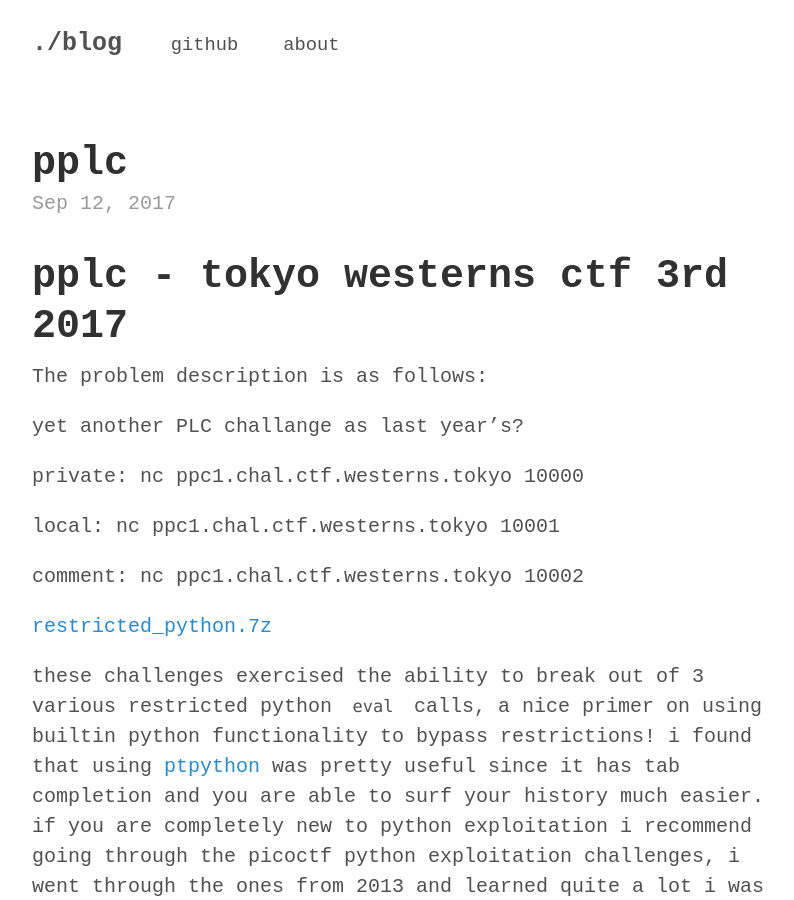
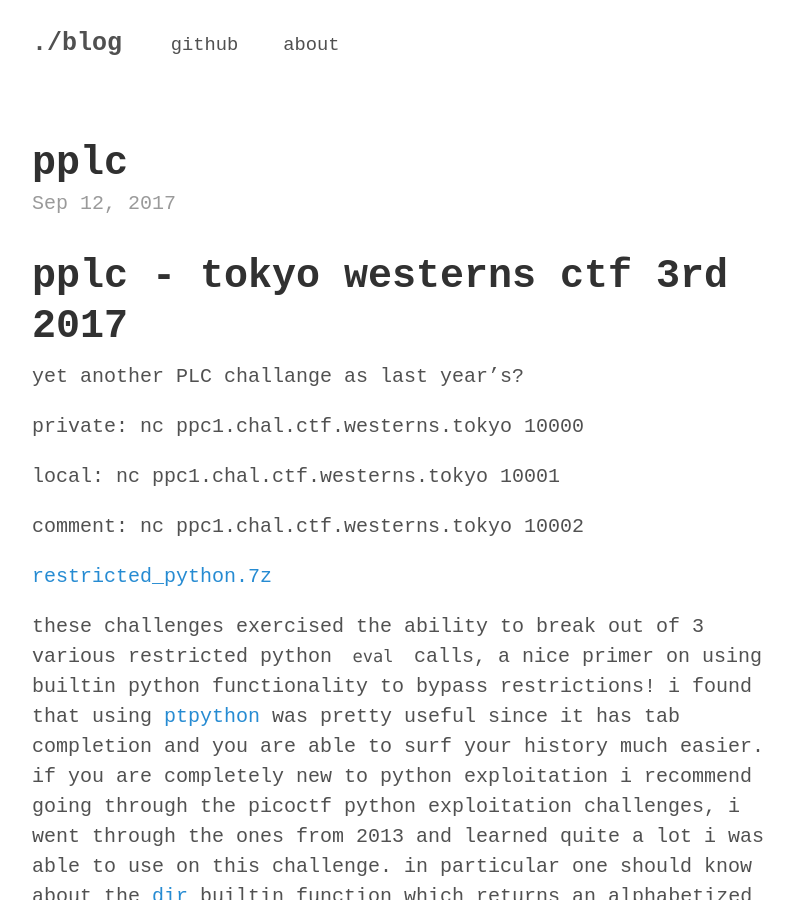
Before and after one commit to clampz/clampz.github.io, a Jekyll site: the page built from _posts/2017-09-12-twctf-pplc.md, in a window 1280 px wide and 900 px high. Shown: the whole window, without its empty margins (228-1022 px from the left). Built offline with Jekyll 4.4.1, drawn with Linux system fonts in a browser that asks for light colours.

Commit message:
pplc last fix

```diff
--- a/_posts/2017-09-12-twctf-pplc.md
+++ b/_posts/2017-09-12-twctf-pplc.md
@@ -3,8 +3,6 @@ layout: post
 title: "pplc"
 ---
 # pplc - tokyo westerns ctf 3rd 2017
-
-The problem description is as follows:
 
 yet another PLC challange as last year's?
 
```
